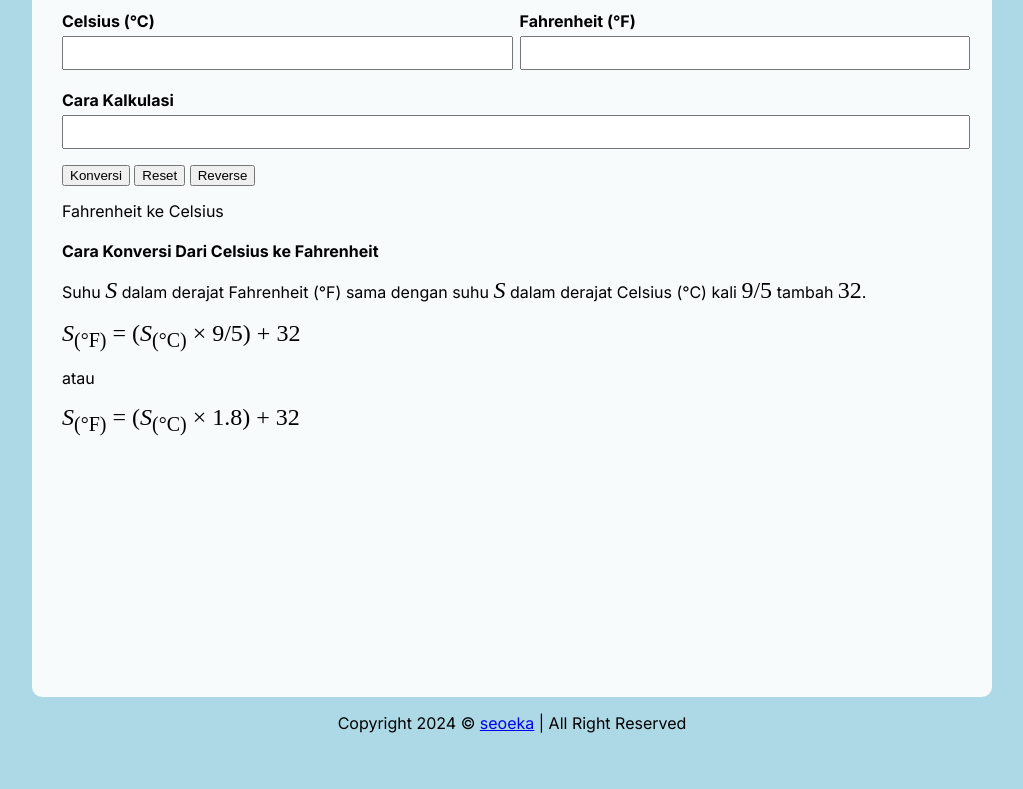
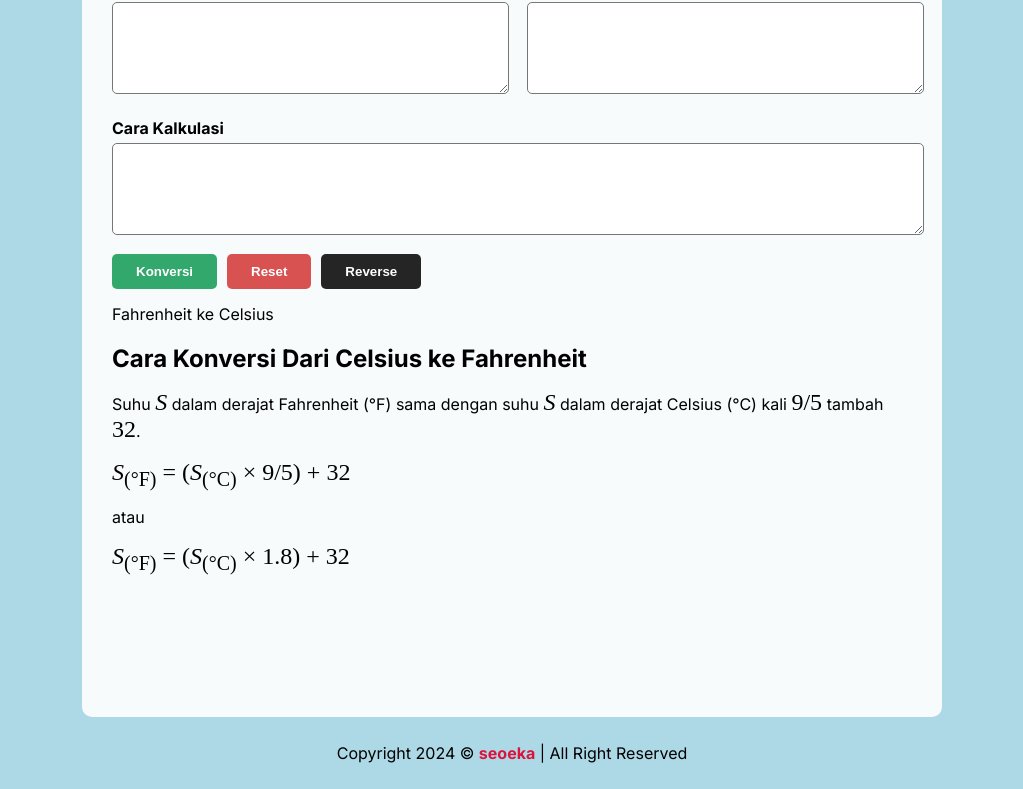
Before and after one commit to seoeka/revou-suhu, a plain HTML site: page index.html in a window 1280 px wide. Shown: the part 212-1001 px from the top of the page, without its empty margins (128-1151 px from the left). Before the commit the page ends 961 px from the top, so only its background shows below. Drawn offline with Linux system fonts and the light colour scheme.

Commit message:
feat: beautify

```diff
--- a/css/style.css
+++ b/css/style.css
@@ -17,7 +17,7 @@ h1, h2, h3, h4, h5 {
 }
 
 header {
-    padding: 10px 20px;
+    padding: 20px;
     text-align: center;
 }
 
@@ -46,15 +46,51 @@ header > h1 {
 }
 
 .emoji {
+    display: flex;
+    justify-content: center;
     font-size: 50px;
-    flex: 1;
-    text-align: center;
 }
 
 .link:hover {
     cursor: pointer;
 }
 
+.buttons {
+    display: flex;
+    flex-wrap: wrap;
+    gap: 10px;
+}
+
+.buttons > button {
+    font-weight: bold;
+    color: white;
+    padding: 10px 24px;
+    border-radius: 5px;
+    border: none;
+    transition-duration: 0.2s;
+    cursor: pointer;
+}
+
+.b-kon {
+    background-color: rgb(50, 168, 109);
+}
+.b-kon:hover {
+    background-color: rgb(31, 110, 71);
+}
+
+.b-res {
+    background-color: rgb(216, 82, 82);
+}
+.b-res:hover {
+    background-color: rgb(173, 41, 41);
+}
+
+.b-rev {
+    background-color: rgb(37, 37, 37);
+}
+.b-rev:hover {
+    background-color: rgb(0, 0, 0);
+}
 .reverse {
     display: none;
 }
@@ -63,14 +99,21 @@ header > h1 {
     width: 100%;
 }
 
-.suhu > input {
-    text-decoration: none;
+.suhu > textarea {
+    font-family: 'Inter', sans-serif;
+    font-size: 16px;
+    padding: 5px;
+    border-radius: 5px;
     width: 100%;
-    min-height: 28px;
+    height: 5rem;
 }
 
 footer {
+    display: flex;
+    justify-content: center;
+    text-align: center;
     bottom: 0;
+    padding: 10px 20px;
 }
 
 @media (min-width: 768px) {
@@ -78,21 +121,21 @@ footer {
         width: 600px;
     }
     header > h1 {
-        width: 700px;
+        width: 600px;
     }
     .row {
         display: flex;
         flex-direction: column;
-        column-gap: 15px;
     }
 }
 
 @media (min-width: 992px) {
     .container {
-        width: 900px;
+        width: 800px;
     }
     .row {
         display: flex;
         flex-direction: row;
+        gap: 30px;
     }
 }
--- a/index.html
+++ b/index.html
@@ -8,37 +8,37 @@
 </head>
 <body>
     <header>
-        <h1>Selamat Datang! Yuk Konversi Suhu!</h1>
+        <h1 class="col">Konversi Suhu Celsius ke Fahrenheit</h1>
+        <h1 class="col reverse">Konversi Suhu Fahrenheit ke Celsius</h1>
     </header>
     <main>
         <div class="container">
             <div class="col">
-                <h2>Konversi Suhu Celsius ke Fahrenheit</h2>
                 <a class="emoji">😐</a>
                 <div class="row">
                     <div class="suhu celsius">
                         <h4>Celsius (&deg;C)</h4>
-                        <input onclick="restart()" oninput="validateInput(this)" type="number" name="inputC" id="inputC" inputmode="numeric" alt="Input Suhu Celsius" required>
+                        <textarea onclick="restart()" oninput="validateInput(this)" type="number" name="inputC" id="inputC" alt="Input Suhu Celsius" required></textarea>
                     </div>
                     <div class="suhu fahrenheit">
                         <h4>Fahrenheit (&deg;F)</h4>
-                        <input type="number" name="outputF" id="outputF" inputmode="numeric" alt="Output Suhu Fahrenheit" required readonly>
+                        <textarea type="number" name="outputF" id="outputF" alt="Output Suhu Fahrenheit" required readonly></textarea>
                     </div>
                 </div>
                 <div>
                     <div class="suhu kalkulasi">
                         <h4>Cara Kalkulasi</h4>
-                        <input type="text" id="calcMethod" alt="Cara Kalkulasi" readonly>
+                        <textarea type="text" id="calcMethod" alt="Cara Kalkulasi" readonly></textarea>
                     </div>
                 </div>
                 <div class="buttons">
-                    <button onclick="convertToFahrenheit()" alt="Tombol Konversi">Konversi</button>
-                    <button onclick="reset()" alt="Tombol Reset">Reset</button>
-                    <button onclick="reverse()" alt="Tombol Reverse">Reverse</button>
+                    <button class="b-kon" onclick="convertToFahrenheit()">Konversi</button>
+                    <button class="b-res" onclick="reset()">Reset</button>
+                    <button class="b-rev" onclick="reverse()">Reverse</button>
                 </div>
                 <div class="link" alt="Link Reverse"><a onclick="reverse()">Fahrenheit ke Celsius</a></div>
                 <div>
-                    <h4>Cara Konversi Dari Celsius ke Fahrenheit</h4>
+                    <h2>Cara Konversi Dari Celsius ke Fahrenheit</h2>
                     <p alt="Cara Konversi Dari Celsius ke Fahrenheit">
                         <p>Suhu <span class="math"><i>S</i></span> dalam derajat Fahrenheit (°F) sama dengan suhu <span class="math"><i>S</i></span> dalam derajat Celsius (°C) kali <span class="math">9/5</span> tambah <span class="math">32</span>.</p>
                         <p><span class="math"><i>S</i><sub>(°F)</sub> = (<i>S</i><sub>(°C)</sub> × 9/5) + 32</span></p>
@@ -48,31 +48,31 @@
                 </div>
             </div>
             <div class="col reverse">
-                <h2>Konversi Suhu Fahrenheit ke Celsius</h2>
+                <a class="emoji">😐</a>
                 <div class="row">
                     <div class="suhu fahrenheit">
                         <h4>Fahrenheit (&deg;F)</h4>
-                        <input onclick="restart()" type="number" oninput="validateInput(this)" name="inputF" id="inputF" inputmode="numeric" alt="Input Suhu Fahrenheit" required>
+                        <textarea onclick="restart()" type="number" oninput="validateInput(this)" name="inputF" id="inputF" inputmode="numeric" alt="Input Suhu Fahrenheit" required></textarea>
                     </div>
                     <div class="suhu celsius">
                         <h4>Celsius (&deg;C)</h4>
-                        <input type="number" name="outputC" id="outputC" inputmode="numeric" alt="Output Suhu Celsius" required readonly>
+                        <textarea type="number" name="outputC" id="outputC" inputmode="numeric" alt="Output Suhu Celsius" required readonly></textarea>
                     </div>
                 </div>
                 <div>
                     <div class="suhu kalkulasi">
                         <h4>Cara Kalkulasi</h4>
-                        <input type="text" id="calcMethod2" alt="Cara Kalkulasi" readonly>
+                        <textarea type="text" id="calcMethod2" alt="Cara Kalkulasi" readonly></textarea>
                     </div>
                 </div>
                 <div class="buttons">
-                    <button onclick="convertToCelsius()">Konversi</button>
-                    <button onclick="reset()">Reset</button>
-                    <button onclick="reverse()">Reverse</button>
+                    <button class="b-kon" onclick="convertToCelsius()">Konversi</button>
+                    <button class="b-res" onclick="reset()">Reset</button>
+                    <button class="b-rev" onclick="reverse()">Reverse</button>
                 </div>
                 <div class="link" alt="Link Reverse"><a onclick="reverse()">Celsius ke Fahrenheit</a></div>
                 <div>
-                    <h4>Cara Konversi Dari Fahrenheit ke Celsius</h4>
+                    <h2>Cara Konversi Dari Fahrenheit ke Celsius</h2>
                     <p alt="Cara Konversi Dari Fahrenheit ke Celsius">
                         <p>Suhu <span class="math"><i>S</i></span> dalam derajat Celsius (°C) sama dengan suhu <span class="math"><i>S</i></span> dalam derajat Fahrenheit (°F) kali <span class="math">5/9</span>.</p>
                         <span class="math"><i>S</i><sub>(°C)</sub> = (<i>S</i><sub>(°F)</sub> - 32) × 5/9</span>
@@ -83,7 +83,7 @@
     </main>
     <footer>
         <p>Copyright 2024 ©
-            <a href="https://github.com/seoeka">seoeka</a>
+            <a href="https://github.com/seoeka" style="font-weight: bold; text-decoration:none; color:crimson;" target="_blank">seoeka</a>
            | All Right Reserved
         </p>
     </footer>
--- a/js/script.js
+++ b/js/script.js
@@ -1,15 +1,52 @@
 function validateInput(input) {
-  input.value = input.value.replace(/[^\d.-]/g, '');
+  const inputValue = input.value;
+  input.value = inputValue.replace(/[^\d.-]/g, '');
+
+  if (input.value === ""){
+    input.closest('.col').querySelector('.emoji').textContent = '😐';
+    return "Masukkan angka suhu yang valid!";
+  } else {
+    const isCelsius = input.id === "inputC";
+    const temperatureValue = parseFloat(input.value);
+    const fahrenheitValue = isCelsius ? (temperatureValue * 9/5) + 32 : temperatureValue;
+
+    if ((isCelsius && temperatureValue < 10) || (!isCelsius && fahrenheitValue < 50)) {
+      input.closest('.col').querySelector('.emoji').textContent = '🥶';
+    } else if ((isCelsius && temperatureValue < 17) || (!isCelsius && fahrenheitValue < 63)){
+      input.closest('.col').querySelector('.emoji').textContent = '😊';
+    } else if ((isCelsius && temperatureValue < 25) || (!isCelsius && fahrenheitValue < 77)){
+      input.closest('.col').querySelector('.emoji').textContent = '😄';
+    } else if ((isCelsius && temperatureValue < 35) || (!isCelsius && fahrenheitValue < 95)){
+      input.closest('.col').querySelector('.emoji').textContent = '😅';
+    } else if ((isCelsius && temperatureValue <= 50) || (!isCelsius && fahrenheitValue <= 122)){
+      input.closest('.col').querySelector('.emoji').textContent = '😰';
+    } else if ((isCelsius && temperatureValue > 50) || (!isCelsius && fahrenheitValue < 122)){
+      input.closest('.col').querySelector('.emoji').textContent = '🔥';
+    }
+    else  {
+      input.closest('.col').querySelector('.emoji').textContent = '😐';
+    }
+
+    return "";
+  }
 }
 
 function convertTemperature(inputElementId, outputElementId, formulaElementId, isToFahrenheit) {
-  const input = parseFloat(document.getElementById(inputElementId).value);
-  const output = isToFahrenheit ? ((input * 9/5) + 32) : ((input - 32) * 5/9);
-  const formattedOutput = parseFloat(output.toFixed(3));
+  const inputElement = document.getElementById(inputElementId);
+  const inputValue = parseFloat(inputElement.value);
+  const errorMessage = validateInput(inputElement);
+
+  if (errorMessage !== "") {
+    alert(errorMessage);
+    return;
+  }
+
+  const outputValue = isToFahrenheit ? ((inputValue * 9/5) + 32) : ((inputValue - 32) * 5/9);
+  const formattedOutput = parseFloat(outputValue.toFixed(3));
 
   document.getElementById(outputElementId).value = formattedOutput;
   document.getElementById(formulaElementId).value =
-    isToFahrenheit ? `(${input}°C × 9/5) + 32 = ${formattedOutput}°F` : `(${input}°F − 32) × 5/9 = ${formattedOutput}°C`;
+    isToFahrenheit ? `(${inputValue}°C × 9/5) + 32 = ${formattedOutput}°F` : `(${inputValue}°F − 32) × 5/9 = ${formattedOutput}°C`;
 }
 
 function convertToFahrenheit() {
```
